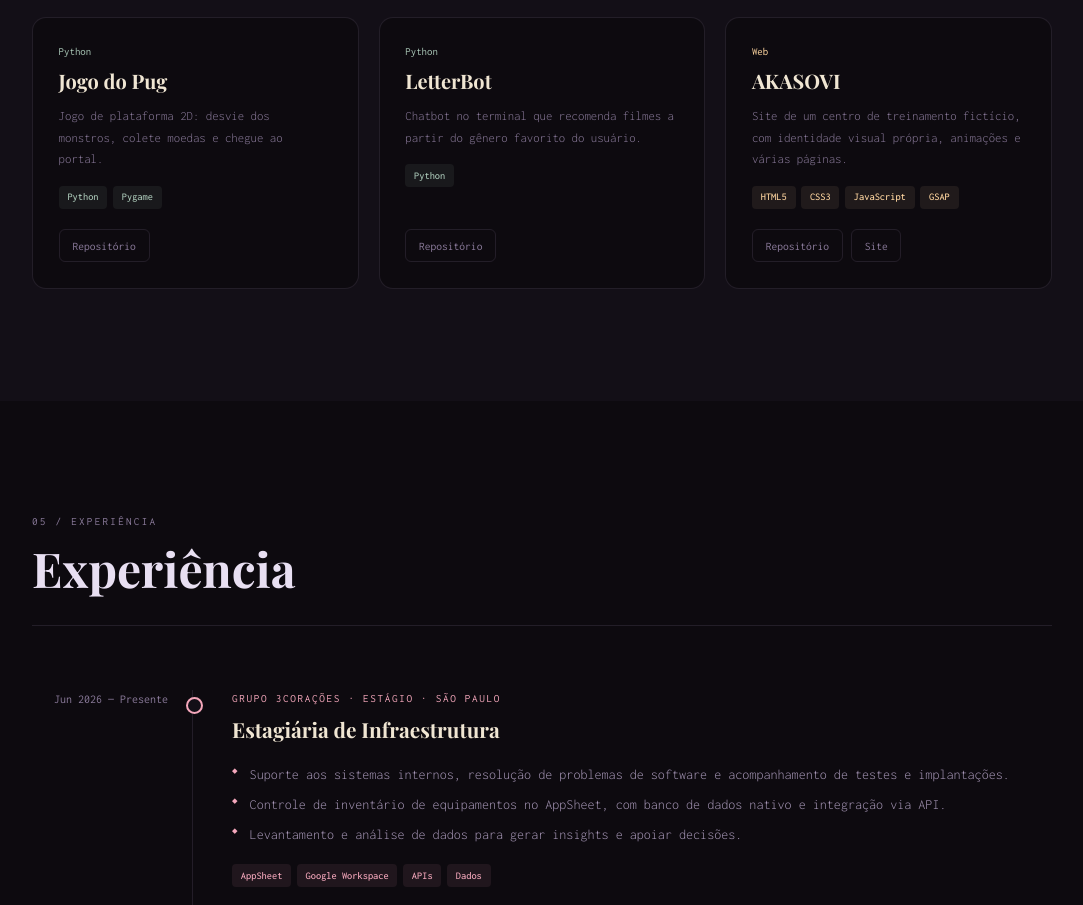
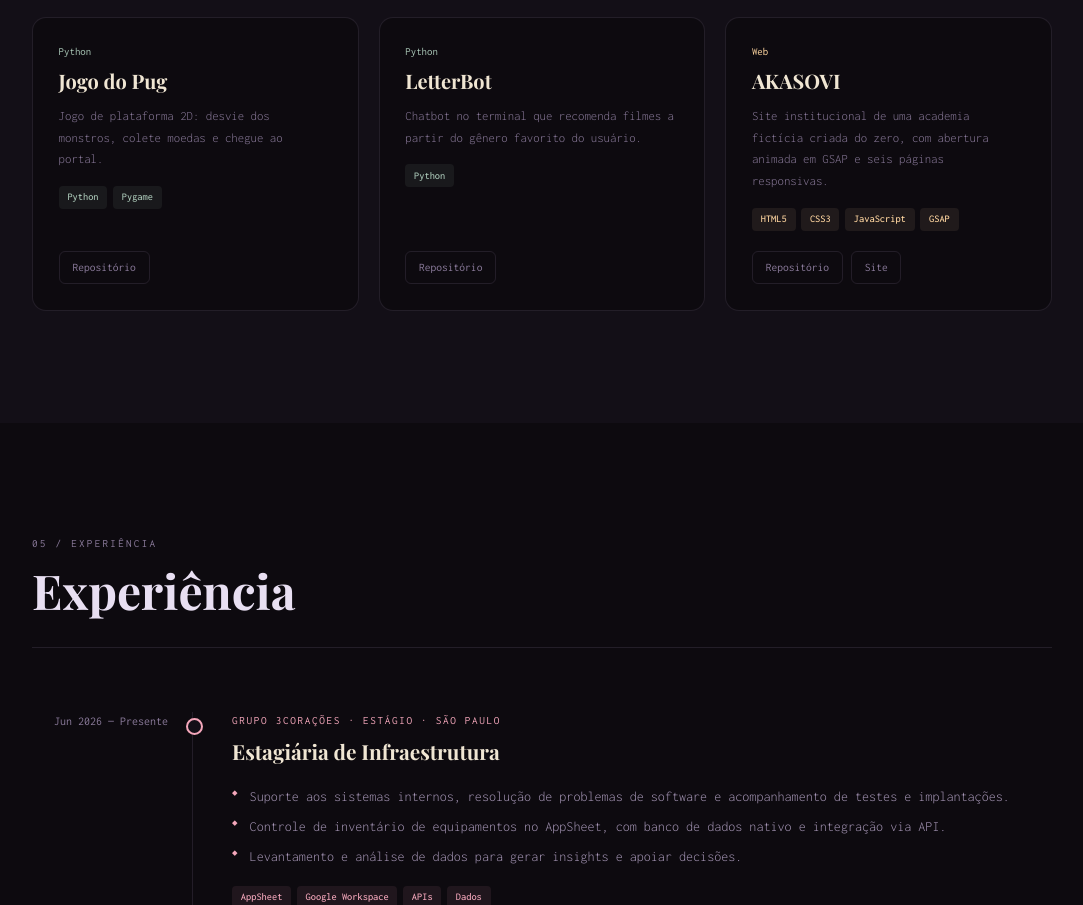
Before and after one commit to SofiaHagio/Portifolio, a plain HTML site: page index.html in a window 1280 px wide. Shown: the part 2895-3800 px from the top of the page, without its empty margins (98-1181 px from the left). Drawn offline with nearby package versions, Linux system fonts and the light colour scheme.

Commit message:
fix: update AKASOVI card description

```diff
--- a/index.html
+++ b/index.html
@@ -259,7 +259,7 @@
             <div class="project-card accent-orange">
               <p class="project-type">Web</p>
               <h3 class="project-title">AKASOVI</h3>
-              <p class="project-desc">Site de um centro de treinamento fictício, com identidade visual própria, animações e várias páginas.</p>
+              <p class="project-desc">Site institucional de uma academia fictícia criada do zero, com abertura animada em GSAP e seis páginas responsivas.</p>
               <ul class="tags">
                 <li class="tag">HTML5</li>
                 <li class="tag">CSS3</li>
```
